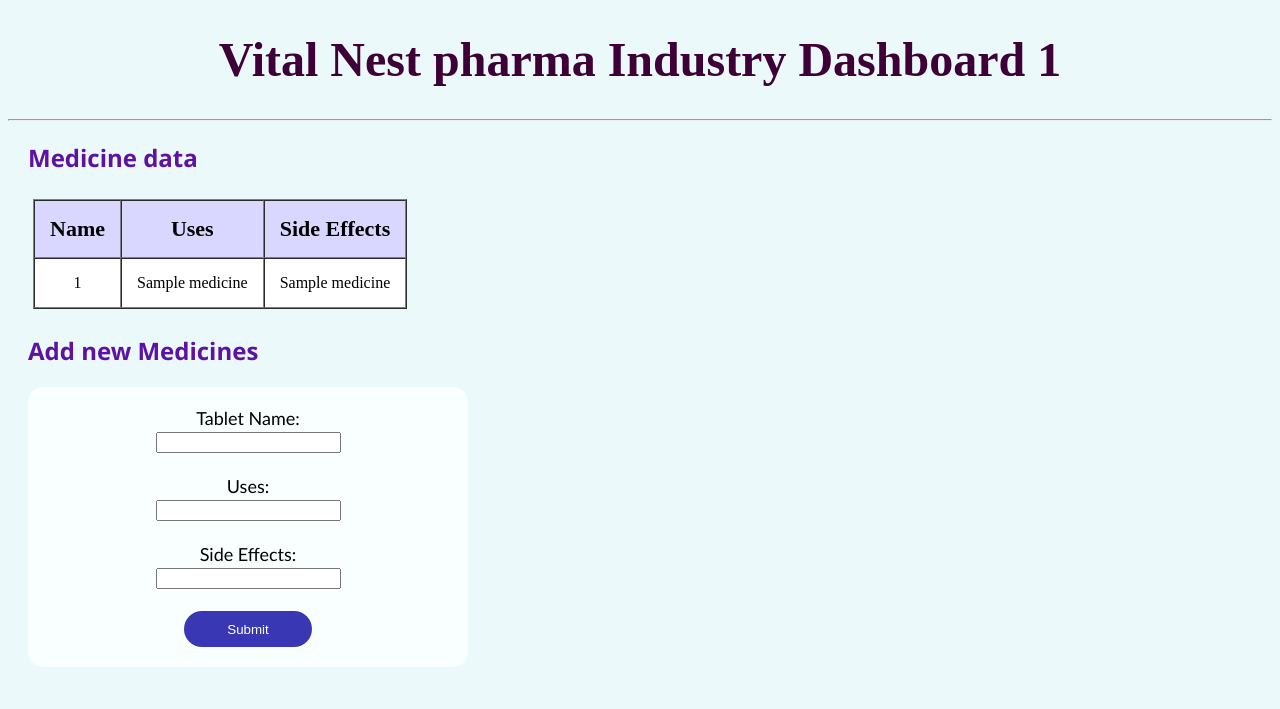
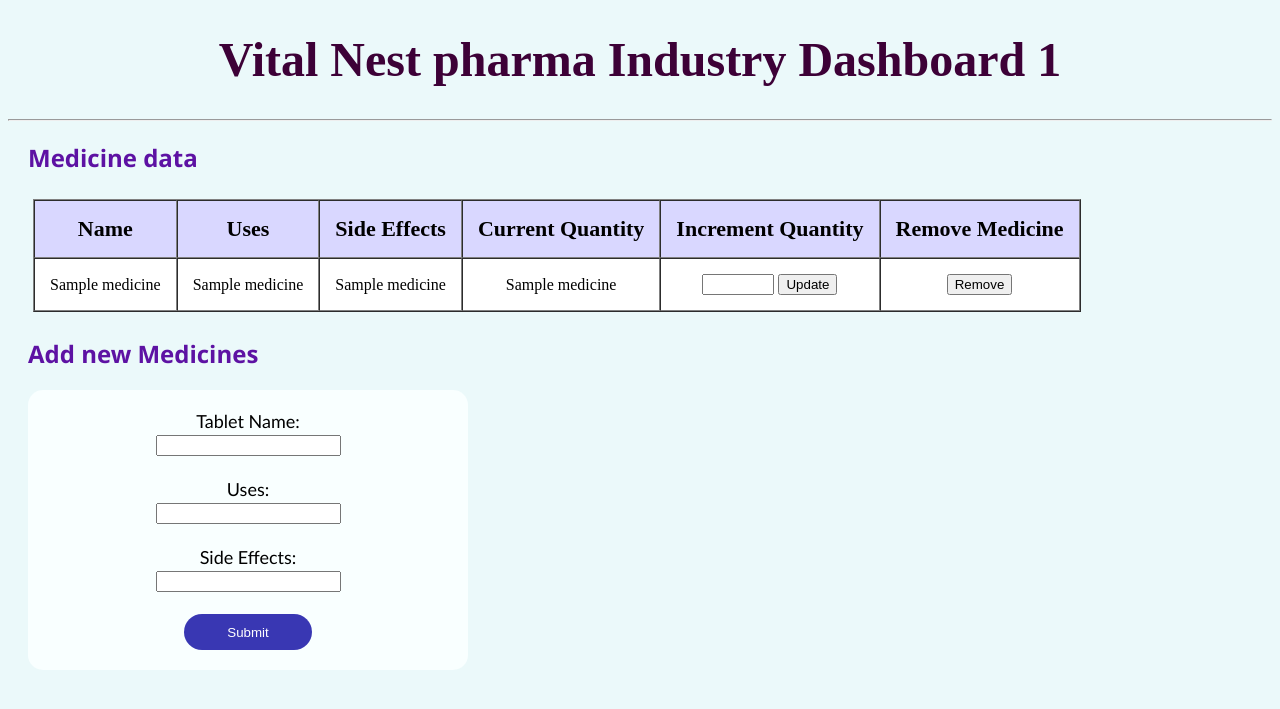
Before and after one commit to PMANOHARAREDDY/Vital_Nest_flask_Solution, a Flask app: template templates/industry_dashboard.html in a window 1280 px wide. Shown: the top 709 px of the page. Run offline with Flask 3, Linux system fonts and the light colour scheme; the template is opened without the code that fills it: most values are stand-ins (such as "Sample title", 1, 10 or a date in 2020).

Commit message:
Unregistering the medicines and incrementing quantity by industries is implemeneted

```diff
--- a/app.py
+++ b/app.py
@@ -54,7 +54,7 @@ def login():
                 query = "select ind_id from ind_identity where manager_id = {}".format(aadhar)
                 res = curr.execute(query)
                 ind_id = curr.fetchone()[0]
-                query = "select medicine_name, uses, side_effects from medicine_data where ind_id = '{}'".format(ind_id)
+                query = "select * from medicine_data where ind_id = '{}'".format(ind_id)
                 curr.execute(query)
                 medicines = curr.fetchall()
                 return render_template('industry_dashboard.html', ind_id = ind_id, medicines = medicines)
@@ -179,5 +179,33 @@ def approveUser():
         conn.commit()
         return "Approved Successfully"
 
+@app.route('/updateMedicineQuantity', methods=["GET", "POST"])
+def updateQuantity():
+    updated_quantity = int(request.form.get('quant')) + int(request.form.get('quant_update'))
+    med_name = request.form.get('name')
+    print(updated_quantity)
+    query = "update medicine_data set quantity = {} where medicine_name = '{}'".format(updated_quantity, med_name)
+    curr.execute(query)
+    conn.commit()
+    return "Update Successfull"
+
+@app.route('/removeMedicine', methods=["GET", "POST"])
+def removeMedicine():
+    med_name = request.form.get('name')
+    query = "select * from medicine_data where medicine_name = '{}'".format(med_name)
+    curr.execute(query)
+    data = curr.fetchall()
+    ind_id = data[0][0]
+    med_name = data[0][1]
+    uses = data[0][2]
+    side_effects = data[0][3]
+    query = "insert into unregistered_medicine_data(ind_id, medicine_name, uses, side_effects) values('{}','{}','{}','{}')".format(ind_id, med_name, uses, side_effects)
+    curr.execute(query)
+    conn.commit()
+    query = "delete from medicine_data where medicine_name = '{}'".format(med_name)
+    curr.execute(query)
+    conn.commit()
+    return "Medicine Unregistering Successful"
+
 if __name__ == "__main__":
     app.run(debug = True)
--- a/templates/industry_dashboard.html
+++ b/templates/industry_dashboard.html
@@ -17,14 +17,33 @@
                     <th>Name</th>
                     <th>Uses</th>
                     <th>Side Effects</th>
+                    <th>Current Quantity</th>
+                    <td>Increment Quantity</th>
+                    <td>Remove Medicine</td>
                 </tr>
             </thead>
             <tbody style="background-color: white;">
                 {% for medicine in medicines %}
                 <tr style="padding: 10px; text-align: center;">
-                    <td>{{ medicine[0] }}</td>
                     <td>{{ medicine[1] }}</td>
                     <td>{{ medicine[2] }}</td>
+                    <td>{{ medicine[3] }}</td>
+                    <td>{{ medicine[4] }}</td>
+                    <td>
+                        <form action="/updateMedicineQuantity" method="post">
+                            <input type="hidden" name="name" value="{{medicine[1]}}">
+                            <input type="hidden" name="quant" value="{{medicine[4]}}">
+                            <input type="number" min="100" max="5000" name="quant_update">
+                            <button type="submit" name="action" value="update">Update</button>
+                        </form>
+                    </td>
+                    <td>
+                        <form action="/removeMedicine" method="post">
+                            <input type="hidden" name="name" value="{{medicine[1]}}">
+                            <button type="submit">Remove</button>
+                        </form>
+                    </td>
+                    </td>
                 </tr>
                 {% endfor %}
             </tbody>
```
